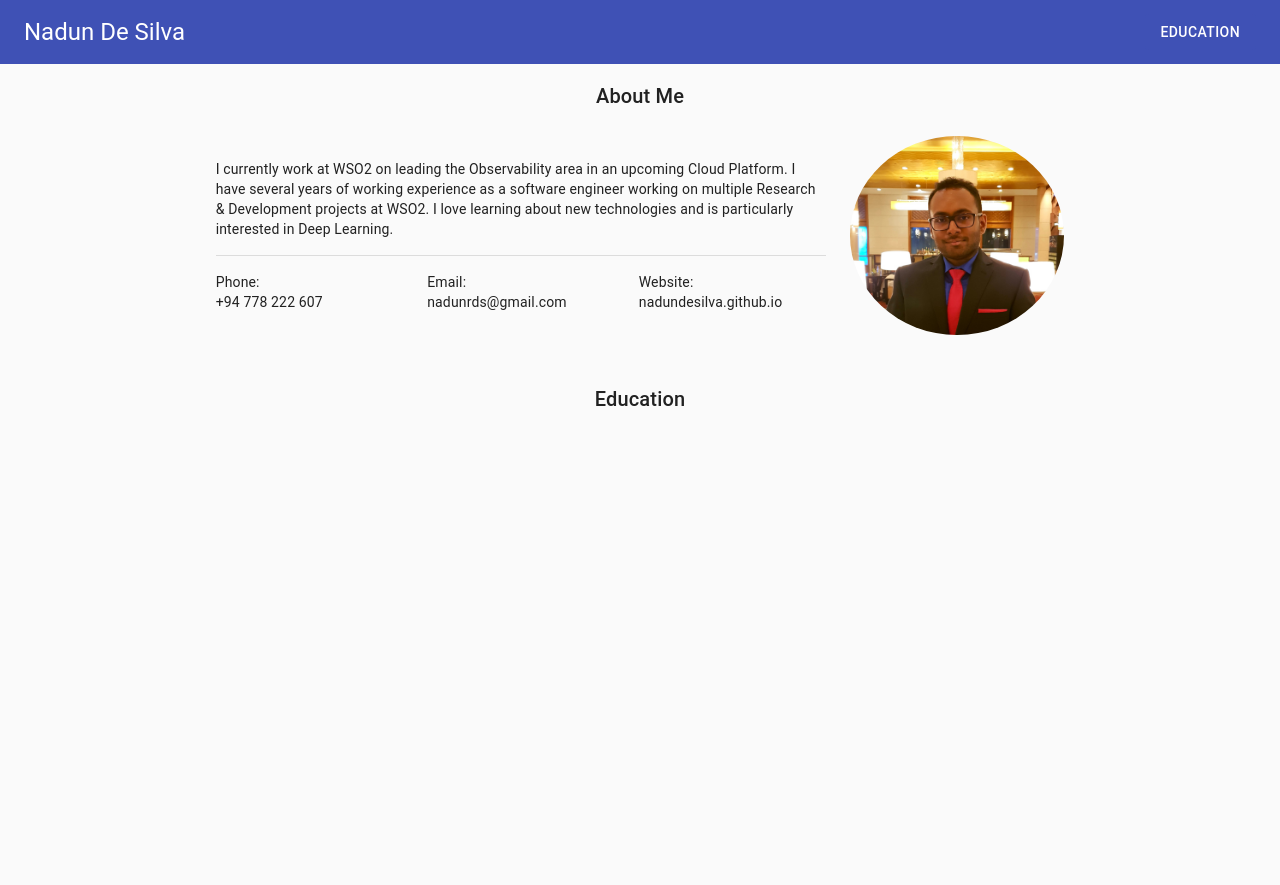
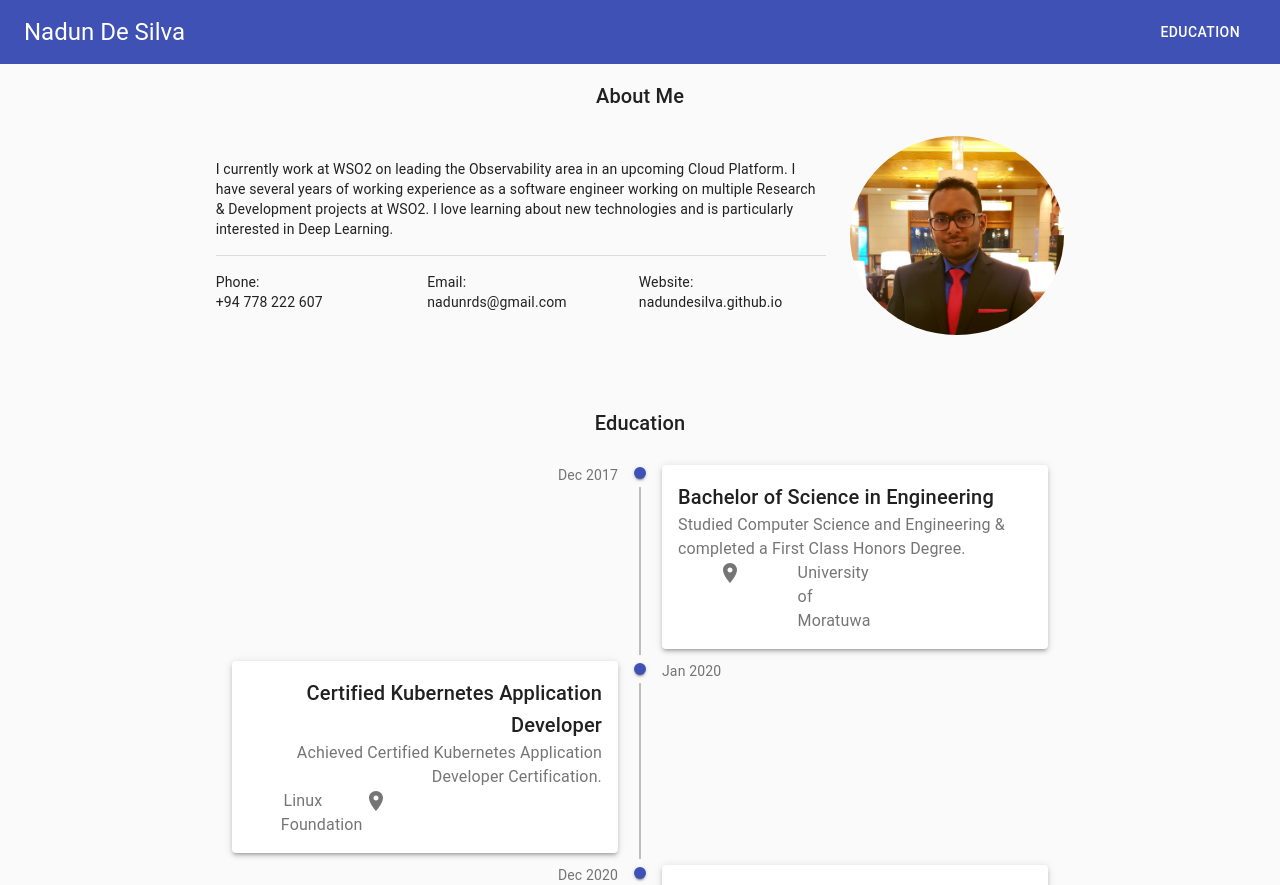
Before and after one commit to nadundesilva/nadundesilva.github.io, a React (Create React App) app in the folder _new_site/nadundesilva-website/: page / in a window 1280 px wide. Shown: the top 885 px of the page. Before the commit the page ends 800 px from the top, so only its background shows below. Built offline with nearby package versions, Linux system fonts and the light colour scheme.

Commit message:
Add Education section

```diff
--- a/_new_site/nadundesilva-website/package.json
+++ b/_new_site/nadundesilva-website/package.json
@@ -5,6 +5,7 @@
   "dependencies": {
     "@material-ui/core": "^4.12.3",
     "@material-ui/icons": "^4.11.2",
+    "@material-ui/lab": "^4.0.0-alpha.60",
     "@testing-library/jest-dom": "^5.14.1",
     "@testing-library/react": "^11.2.7",
     "@testing-library/user-event": "^12.8.3",
--- a/_new_site/nadundesilva-website/src/Portal/views/Home/AboutMe.tsx
+++ b/_new_site/nadundesilva-website/src/Portal/views/Home/AboutMe.tsx
@@ -1,5 +1,5 @@
 import React from "react";
-import { Avatar, createStyles, Divider, Grid, makeStyles, Theme, Typography } from "@material-ui/core";
+import { Avatar, createStyles, Divider, Grid, makeStyles, Theme } from "@material-ui/core";
 import ProfilePicture from "./profile-photo.jpg";
 
 const useStyles = makeStyles((theme: Theme) => {
@@ -22,8 +22,6 @@ const useStyles = makeStyles((theme: Theme) => {
 const AboutMe = (): React.ReactElement => {
 	const classes = useStyles();
 	return (
-		<React.Fragment>
-			<Typography variant="h6" align="center">About Me</Typography>
 		<Grid container spacing={3} justifyContent="center" alignItems="center" className={classes.sectionContent}>
 			<Grid item xs={8}>
 				I currently work at WSO2 on leading the Observability area in an upcoming
@@ -52,7 +50,6 @@ const AboutMe = (): React.ReactElement => {
 				<Avatar alt="Nadun De Silva" src={ProfilePicture} className={classes.profilePhoto}/>
 			</Grid>
 		</Grid>
-		</React.Fragment>
 	);
 };
 
--- /dev/null
+++ b/_new_site/nadundesilva-website/src/Portal/views/Home/Education.tsx
@@ -0,0 +1,93 @@
+import React from "react";
+import { createStyles, Grid, makeStyles, Paper, Theme, Typography } from "@material-ui/core";
+import { LocationOn as LocationOnIcon } from "@material-ui/icons";
+import { Timeline, TimelineItem, TimelineOppositeContent, TimelineSeparator, TimelineDot, TimelineConnector, TimelineContent } from "@material-ui/lab";
+
+const useStyles = makeStyles((theme: Theme) =>
+	createStyles({
+		timeLineItemContent: {
+			padding: theme.spacing(2)
+		},
+		institute: {
+			display: "table-cell",
+			verticalAlign: "middle"
+		}
+	})
+);
+
+interface EducationItem {
+	name: string,
+	timePeriod: string,
+	description: string,
+	institute: string,
+}
+
+const Education = (): React.ReactElement => {
+	const classes = useStyles();
+	const educationItems: EducationItem[] = [
+		{
+			name: "Bachelor of Science in Engineering",
+			timePeriod: "Dec 2017",
+			description: "Studied Computer Science and Engineering & completed a First Class Honors Degree.",
+			institute: "University of Moratuwa"
+		},
+		{
+			name: "Certified Kubernetes Application Developer",
+			timePeriod: "Jan 2020",
+			description: "Achieved Certified Kubernetes Application Developer Certification.",
+			institute: "Linux Foundation"
+		},
+		{
+			name: "Certified Kubernetes Administrator",
+			timePeriod: "Dec 2020",
+			description: "Achieved Certified Kubernetes Administrator Certification.",
+			institute: "Linux Foundation"
+		}
+	];
+	return (
+		<Timeline align="alternate">
+			{
+				educationItems.map((item: EducationItem, index: number) => (
+					<TimelineItem key={item.name}>
+						<TimelineOppositeContent>
+							<Typography variant="body2" color="textSecondary">
+								{item.timePeriod}
+							</Typography>
+						</TimelineOppositeContent>
+						<TimelineSeparator>
+							<TimelineDot color="primary"/>
+							<TimelineConnector/>
+						</TimelineSeparator>
+						<TimelineContent>
+							<Paper elevation={3} className={classes.timeLineItemContent}>
+								<Typography variant="h6" component="h6">{item.name}</Typography>
+								<Typography color="textSecondary">
+									{item.description}
+								</Typography>
+								<Typography color="textSecondary" className={classes.institute}>
+									<Grid container spacing={3} justifyContent="center">
+										{index % 2 === 0 && (
+											<Grid item xs={4}>
+												<LocationOnIcon />
+											</Grid>
+										)}
+	                                    <Grid item xs={4}>
+											{item.institute}
+										</Grid>
+										{index % 2 === 1 && (
+											<Grid item xs={4}>
+												<LocationOnIcon />
+											</Grid>
+										)}
+									</Grid>
+								</Typography>
+							</Paper>
+						</TimelineContent>
+					</TimelineItem>
+				))
+			}
+		</Timeline>
+	);
+};
+
+export default Education;
--- a/_new_site/nadundesilva-website/src/Portal/views/Home/index.tsx
+++ b/_new_site/nadundesilva-website/src/Portal/views/Home/index.tsx
@@ -1,6 +1,7 @@
 import React, { useRef } from "react";
 import { Layout } from "../../../components";
 import AboutMe from "./AboutMe";
+import Education from "./Education";
 import { Button, createStyles, makeStyles, Theme, Typography } from "@material-ui/core";
 
 const useStyles = makeStyles((theme: Theme) => {
@@ -15,7 +16,7 @@ const useStyles = makeStyles((theme: Theme) => {
 		},
 		section: {
 			padding: theme.spacing(1),
-			margin: theme.spacing(2)
+			margin: theme.spacing(5)
 		},
 		sectionContent: {
 			padding: theme.spacing(3)
@@ -30,6 +31,7 @@ const useStyles = makeStyles((theme: Theme) => {
 interface Section {
 	name: string,
 	ref: React.RefObject<HTMLButtonElement>,
+	Component: () => React.ReactElement,
 };
 
 const Home = (): React.ReactElement => {
@@ -38,7 +40,8 @@ const Home = (): React.ReactElement => {
 	const pageSections: Section[] = [
 		{
 			name: "Education",
-			ref: useRef<HTMLButtonElement>(null)
+			ref: useRef<HTMLButtonElement>(null),
+			Component: Education
 		}
 	];
 
@@ -60,12 +63,14 @@ const Home = (): React.ReactElement => {
 			</React.Fragment>
 		}>
 			<div className={classes.root}>
+				<Typography variant="h6" align="center">About Me</Typography>
 				<AboutMe/>
 				<React.Fragment>
 					{
 						pageSections.map((section: Section) => (
 							<div className={classes.section} key={section.name}>
 								<Typography variant="h6" align="center">{section.name}</Typography>
+								<section.Component />
 							</div>
 						))
 					}
```
Also changed, not shown: 1 other file (tests, documents, lock files or other folders). Lines whose indentation alone changed are shown as unchanged.
